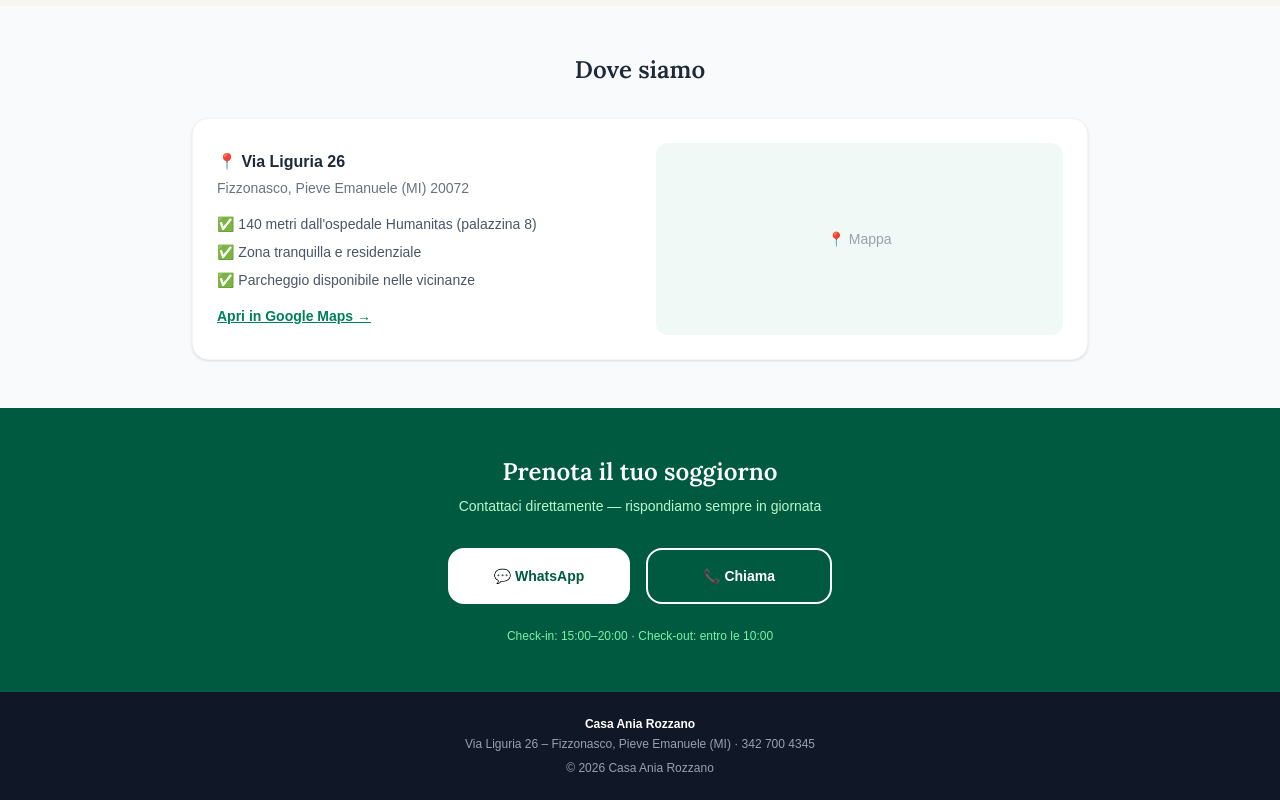
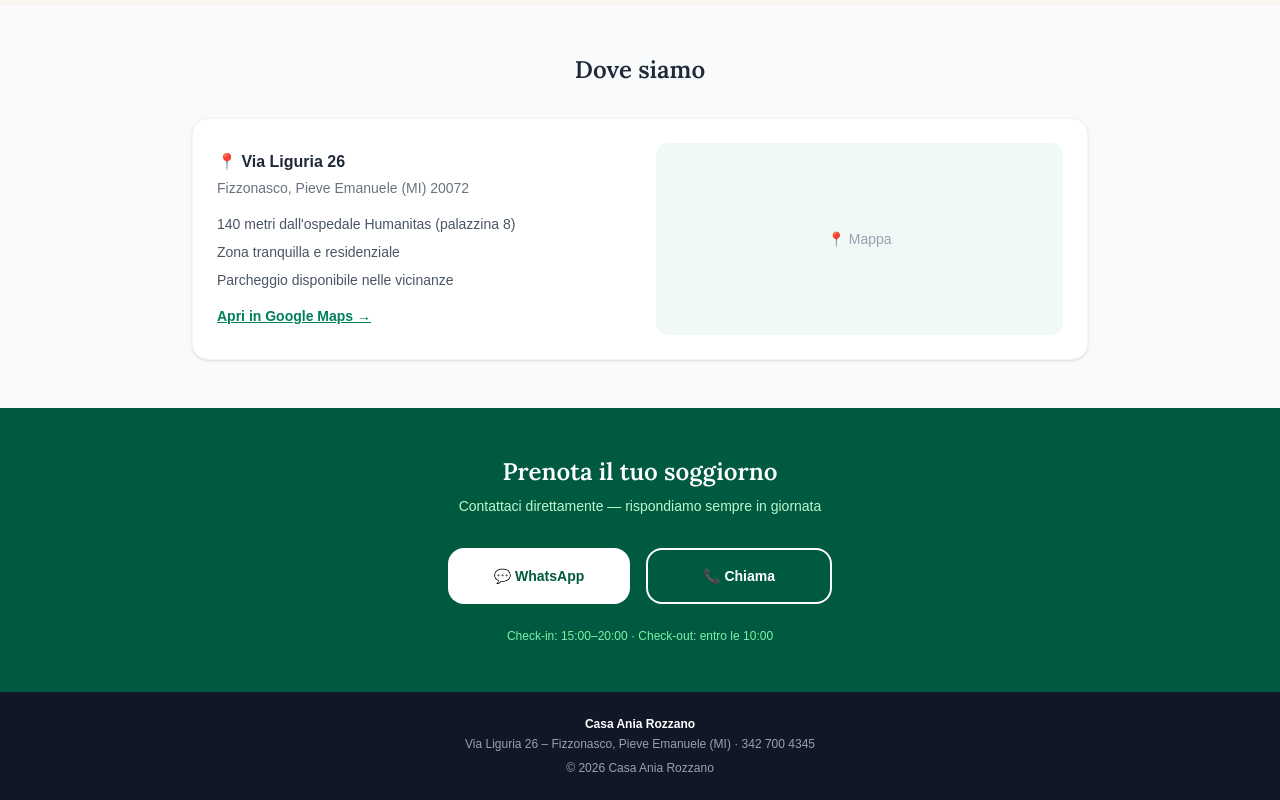
Before and after one commit to CasaAnia/sito-casaania, a Next.js app: page / in a window 1280 px wide. Shown: the part 1796-2596 px from the top of the page. Built offline with nearby package versions, Linux system fonts and the light colour scheme.

Commit message:
Dove siamo: tolti emoji ✅

```diff
--- a/app/page.tsx
+++ b/app/page.tsx
@@ -148,9 +148,9 @@ export default function Home() {
               <p className="font-semibold text-gray-800 mb-1">📍 Via Liguria 26</p>
               <p className="text-gray-500 text-sm mb-4">Fizzonasco, Pieve Emanuele (MI) 20072</p>
               <ul className="text-sm text-gray-600 space-y-2">
-                <li>✅ 140 metri dall'ospedale Humanitas (palazzina 8)</li>
-                <li>✅ Zona tranquilla e residenziale</li>
-                <li>✅ Parcheggio disponibile nelle vicinanze</li>
+                <li>140 metri dall'ospedale Humanitas (palazzina 8)</li>
+                <li>Zona tranquilla e residenziale</li>
+                <li>Parcheggio disponibile nelle vicinanze</li>
               </ul>
               <a href="https://maps.google.com/?q=Via+Liguria+26+Pieve+Emanuele+Milano" target="_blank" rel="noopener noreferrer"
                 className="inline-block mt-4 text-sm text-green-700 font-semibold underline">
```
